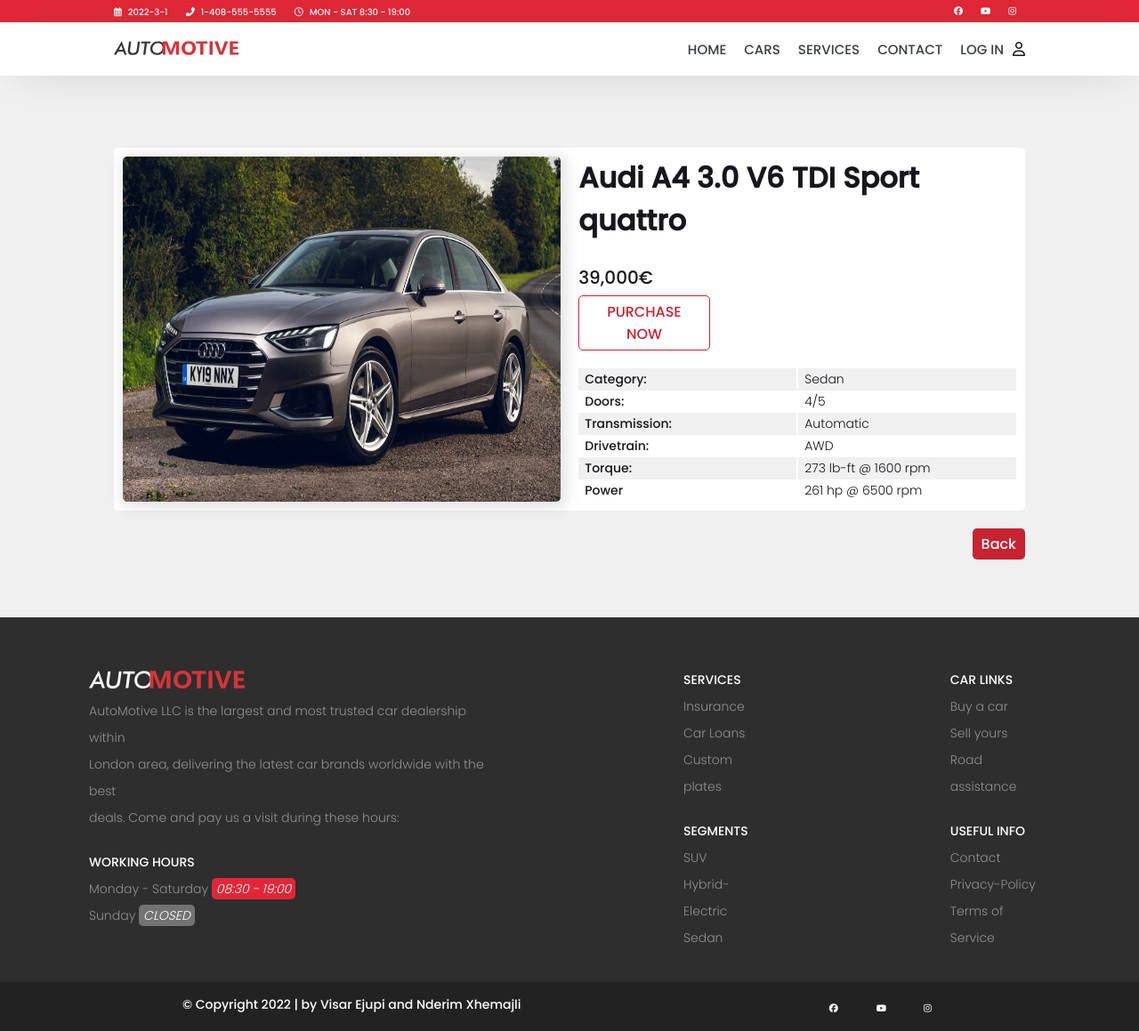
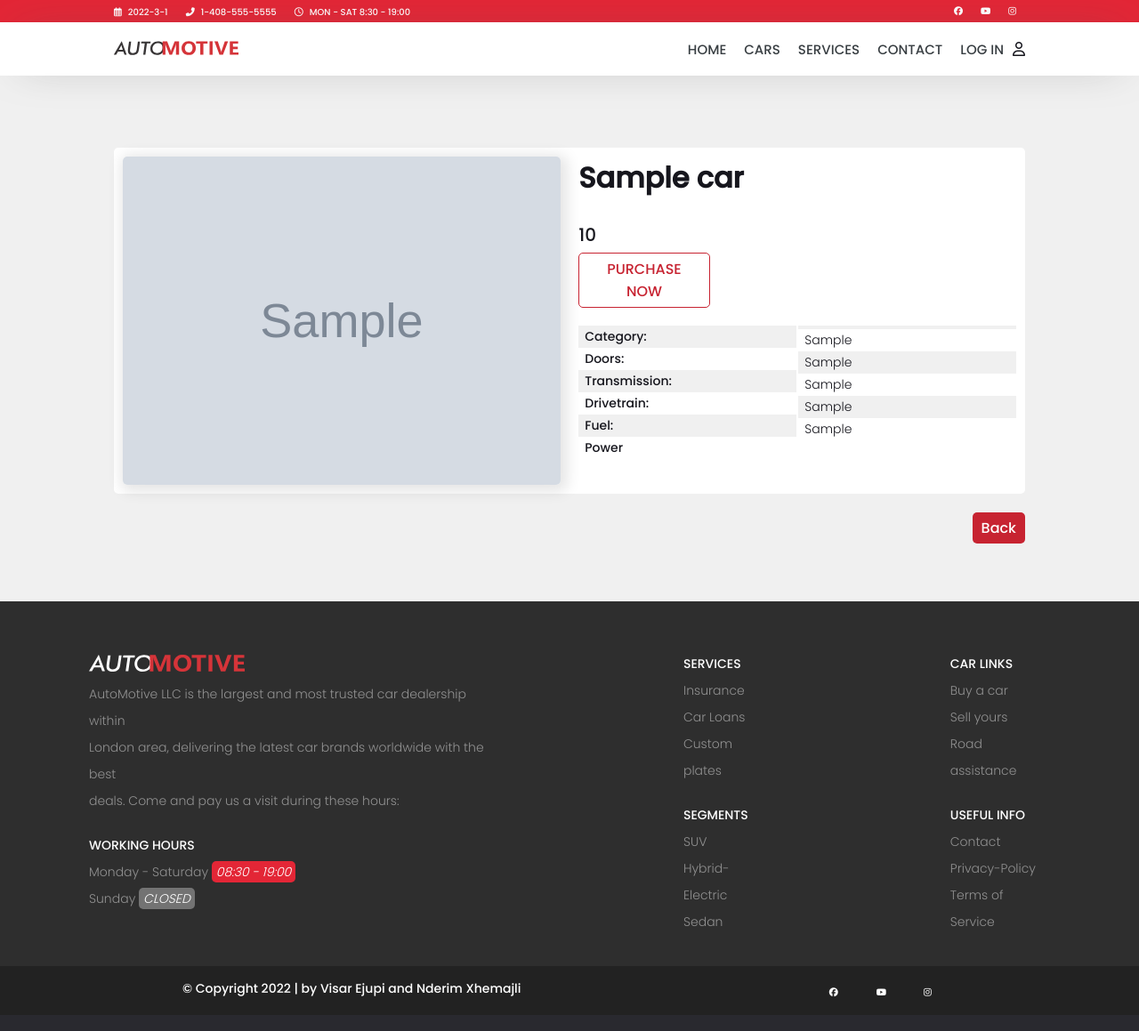
Before and after one commit to visarejupi/AUTOMOTIVEproject, a PHP site: page /purchase.php?id=1 in a window 1280 px wide. Shown: the whole page at 89% size. Run offline with PHP 8.4, Linux system fonts and the light colour scheme; tables that the repository leaves empty or names only in its code hold one stand-in row (values such as "Sample post"); grey boxes marked "Sample" are stand-in pictures; some libraries are stand-ins or nearby versions.

Commit message:
hapja e purchase ne menyre dinamike

```diff
--- a/cars.php
+++ b/cars.php
@@ -21,7 +21,7 @@ for ($i=0; $i<count($parameters); $i++) {
 
 "cars.doors='4/5' and cars.fueltype='diesel' and cars.price<'33000' and cars.drivetrain='awd' and cars.car_type='7' and cars.transmission='automatic'";
 
-$query = "SELECT cars.name, cars.price, car_types.name as 'car_type', cars.picture_location, cars.date_posted, users.name as 'posted_by'
+$query = "SELECT cars.id, cars.name, cars.price, car_types.name as 'car_type', cars.picture_location, cars.date_posted, users.name as 'posted_by'
 FROM `cars` left join `car_types` on cars.car_type = car_types.id left join `users` on users.id=cars.posted_by $query_appendix";
 
 try {
@@ -30,12 +30,12 @@ try {
 
   $result = $stmt->setFetchMode(PDO::FETCH_ASSOC);
   foreach($stmt as $car_list=>$car_listing) {
-    $cars.="<div class=\"box\"  id=\"box\">
+    $cars.="<a href=\"/purchase.php"."?id=".$car_listing["id"]."\" style=\"margin:10px;text-decoration:none\"><div class=\"box\"  id=\"box\">
     <img src=\"".$car_listing["picture_location"]."\" alt=\"\">
     <h2>".$car_listing["price"]."	&#128;</h2>
     <h1>".$car_listing["name"]."</h1>
     <p>".$car_listing["car_type"]."</p>
-    </div> ";
+    </div></a> ";
   }
 } catch(PDOException $e) {
   echo "Error: " . $e->getMessage();
--- a/classes/page.php
+++ b/classes/page.php
@@ -16,7 +16,7 @@ class page {
     public function join() {
         $joined="$this->static_content";
         foreach ($this->dynamic_content as $key => $value) {
-            $joined=preg_replace("<<<<<".$key.">>>>>", $value, $this->static_content);
+            $joined=preg_replace("<<<<<".$key.">>>>>", $value, $joined);
         }
         return $joined;
     }
--- a/purchase.php
+++ b/purchase.php
@@ -1,6 +1,44 @@
 <?php
 
 include "includes/preload.php";
+
+
+$car_picture="";
+$car_title="";
+$car_details="";
+$car_price="";
+
+//
+$car_id = $_GET["id"];
+
+try {
+    $stmt = $conn->prepare("select cars.picture_location, cars.name, cars.price,
+    car_types.name as 'car_type', cars.doors, cars.transmission, cars.drivetrain, cars.fueltype, cars.horsepower
+    from `cars` left join `car_types` on cars.car_type = car_types.id where cars.id='$car_id'");
+    $stmt->execute();
+
+    $result = $stmt->fetch(PDO::FETCH_ASSOC);
+    $car_picture = $result["picture_location"];
+    $car_title = $result["name"];
+    $car_price = $result["price"];
+    $car_details = "<p id=\"hirit\">".$result["car_type"]."</p>
+        <p>".$result["doors"]."</p>
+        <p id=\"hirit\">".$result["transmission"]."</p>
+        <p>".$result["drivetrain"]."</p>
+        <p  id=\"hirit\">".$result["fueltype"]."</p>
+        <p >".$result["horsepower"]."</p>";
+
+    }
+    catch(PDOException $e) {
+    echo "Error: " . $e->getMessage();
+  }
+
+//
+
+$dynamic_content["car_picture"]=$car_picture;
+$dynamic_content["car_title"]=$car_title;
+$dynamic_content["car_details"]=$car_details;
+$dynamic_content["car_price"]=$car_price;
 
 $page = new page($static_content, $dynamic_content);
 
--- a/templates/purchase.html
+++ b/templates/purchase.html
@@ -5,11 +5,11 @@
     <div id="purchase">
 
     <div class="car">
-        <img src="images/cars/carpictures/audia4.jpg" alt="">
+        <img src="<<<<car_picture>>>>" alt="">
     </div>
     <div class="cardetails">
-        <h1>Audi A4 3.0 V6 TDI Sport quattro</h1>
-    <h3>39,000€</h3>
+        <h1><<<<car_title>>>></h1>
+    <h3><<<<car_price>>>></h3>
     <button >PURCHASE NOW</button>
         <div class="carspecs">
         <div class="cardetails_left">
@@ -17,22 +17,13 @@
        <p ><strong>Doors:</strong></p>
        <p id="hirit"><strong>Transmission:</strong></p>
        <p ><strong>Drivetrain:</strong></p>
-       <p id="hirit"> <strong>Torque:</strong></p>
+       <p id="hirit"> <strong>Fuel:</strong></p>
        <p ><strong>Power</strong></p>
         </div>
         <div class="cardetails_right">
-        <p id="hirit">Sedan</p>
-        <p >4/5</p>
-        <p id="hirit">Automatic</p>
-        <p>AWD</p>
-        <p  id="hirit">273 lb-ft @ 1600 rpm</p>
-        <p >261 hp @ 6500 rpm</p>
+        <<<<car_details>>>>
     </div>
         </div>
-
-
-
-
     </div>
     </div>
     <a id="back" href="cars.php">Back</a>
```
